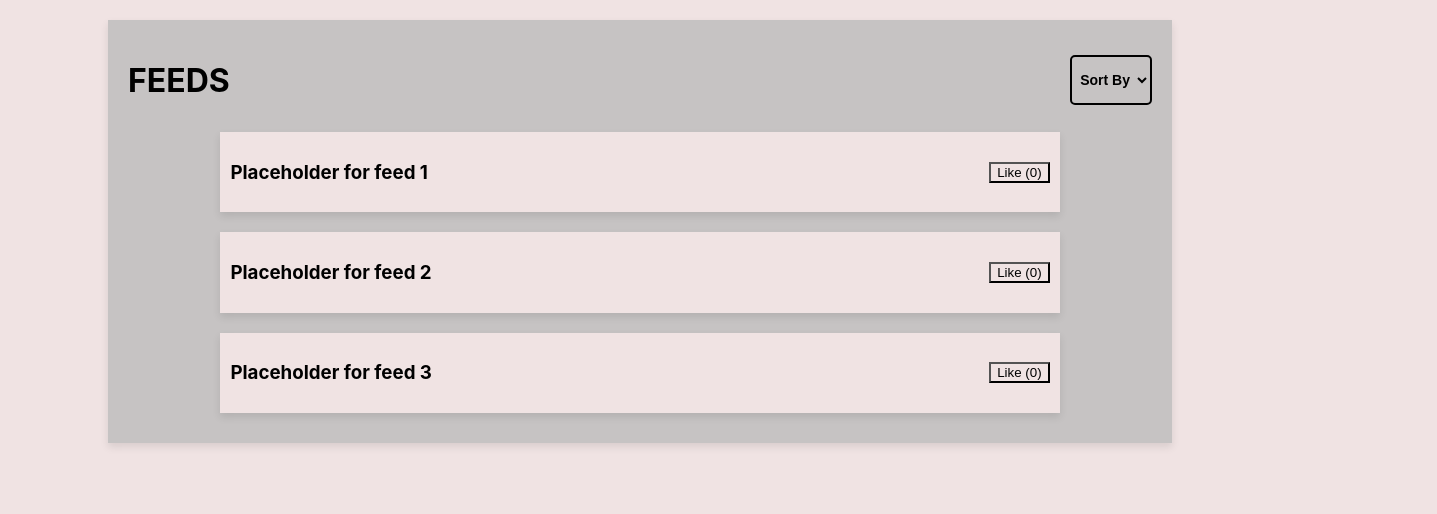
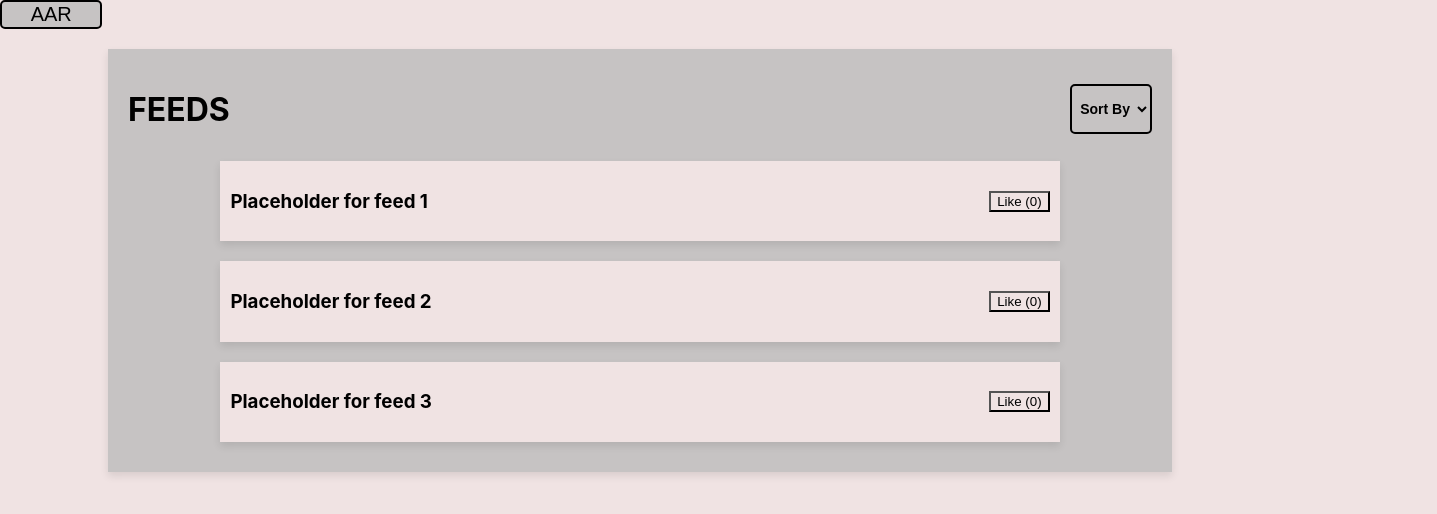
Before and after one commit to WalkerB20/Lessons-Learned-Central, a React (Create React App) app in the folder Client/: page / in a window 1280 px wide. Shown: the top 514 px of the page, 1437 px wide, since content can reach past the window. Built offline with nearby package versions, Linux system fonts and the light colour scheme.

Commit message:
added AAR button placeholder -Eddie

```diff
--- a/Client/src/App.js
+++ b/Client/src/App.js
@@ -2,13 +2,12 @@
 import './components/styles/App.css';
 // import Footer from './components/Footer';
 // import Navbar from './components/Navbar';
-// import Home from './components/Home';
-import Feed from './components/Feed';
+import Home from './components/Home';
 
 function App() {
   return (
     <div className='App'>
-      <Feed />
+      <Home />
     </div>
   );
 }
--- a/Client/src/components/AAR/index.jsx
+++ b/Client/src/components/AAR/index.jsx
@@ -0,0 +1,9 @@
+
+const AAR = () => {
+
+  return (
+    <button className="aar" type="text">AAR</button>
+  )
+}
+
+export default AAR;
--- a/Client/src/components/Home/index.jsx
+++ b/Client/src/components/Home/index.jsx
@@ -0,0 +1,16 @@
+import Feed from '../Feed';
+import AAR from '../AAR';
+import '../styles/App.css';
+
+
+const Home = () => {
+  return (
+    <div className="home">
+    <AAR />
+    <Feed />
+    </div>
+
+  )
+}
+
+export default Home;
--- a/Client/src/components/styles/App.css
+++ b/Client/src/components/styles/App.css
@@ -5,7 +5,20 @@
 .App {
   text-align: center;
 }
-
+/* AAR CSS */
+.aar {
+  width: 8%;
+  margin-right: 120ch;
+  font-size: 20px;
+  display: inline-block;
+  border: 2px solid #000;
+  border-radius: 5px;
+  cursor: pointer;
+  background-color: rgb(198, 195, 195);
+}
+.aar:hover {
+  background-color: rgb(240, 227, 227);
+}
 /* FEED CSS */
 .feed {
   width: 80%;
@@ -14,7 +27,7 @@
   box-shadow: 0 4px 8px rgba(0, 0, 0, 0.1);
   background-color: rgb(198, 195, 195);
 }
-.feedHeader, h1 {
+.feedHeader, .feedHeader h1 {
   display: flex;
   justify-content: space-between;
   flex-direction: row;
```
